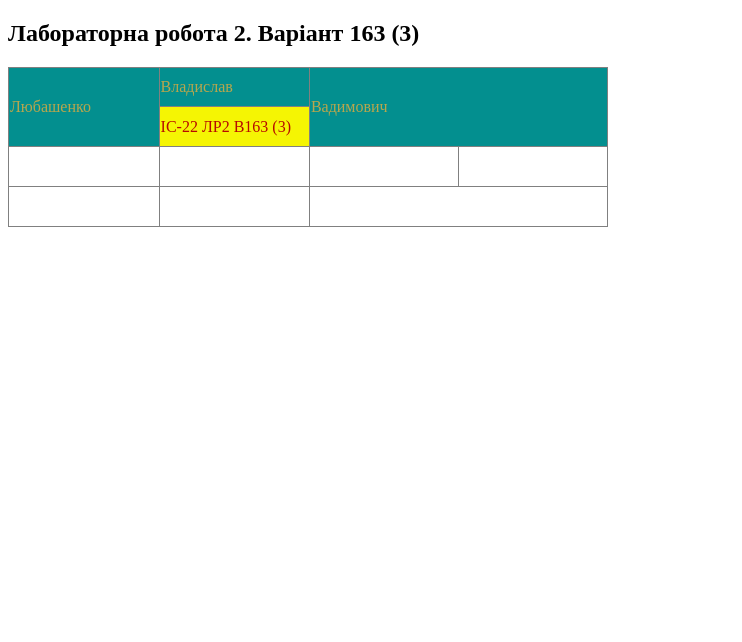
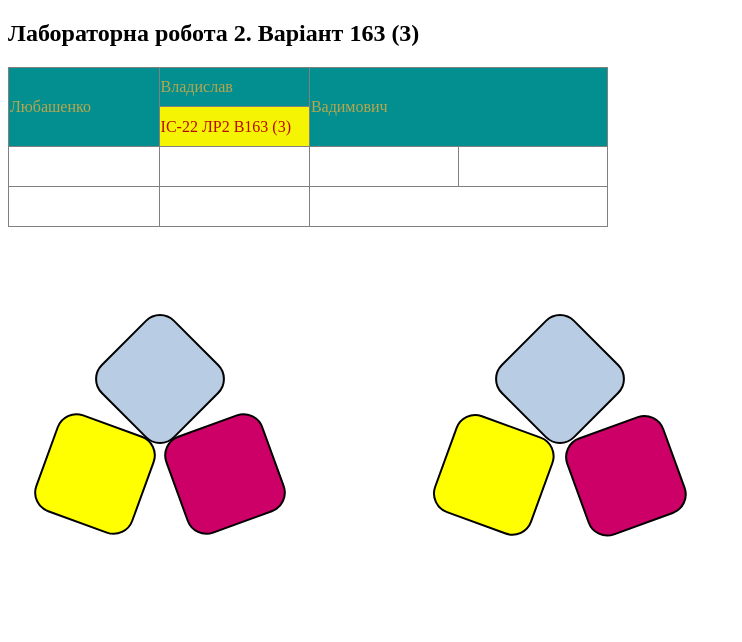
Before and after one commit to Dr-Vladson/frontend-2024-labs, a plain HTML site: page lab2/lab2.html in a window 1280 px wide. Shown: the whole page, without its empty margins (0-742 px from the left). Drawn offline with Linux system fonts and the light colour scheme.

Commit message:
+ second lab task2

```diff
--- a/lab2/lab2.html
+++ b/lab2/lab2.html
@@ -4,6 +4,7 @@
         <meta charset="UTF-8" />
         <meta name="viewport" content="width=device-width, initial-scale=1.0" />
         <title>Liubashenko V.V. IS-22</title>
+        <link rel="stylesheet" href="style.css" />
         <style>
             .row-1 {
                 background-color: #038f8f;
@@ -44,5 +45,17 @@
                 <td colspan="2"></td>
             </tr>
         </table>
+        <div class="wrapper">
+            <div class="block-1">
+                <div class="item block-1_item-1"></div>
+                <div class="item block-1_item-2"></div>
+                <div class="item block-1_item-3"></div>
+            </div>
+            <div class="block-2">
+                <div class="item block-2_item-1"></div>
+                <div class="item block-2_item-2"></div>
+                <div class="item block-2_item-3"></div>
+            </div>
+        </div>
     </body>
 </html>
--- /dev/null
+++ b/lab2/style.css
@@ -0,0 +1,49 @@
+.wrapper {
+    display: flex;
+    gap: 500px;
+}
+.block-1 {
+    position: relative;
+}
+.block-1_item-1 {
+    position: absolute;
+    left: 100px;
+    top: 100px;
+    transform: rotate(45deg);
+    background-color: #b8cce4;
+}
+.block-1_item-2 {
+    position: absolute;
+    left: 35px;
+    top: 195px;
+    transform: rotate(20deg);
+    background-color: #ffff00;
+}
+.block-1_item-3 {
+    position: absolute;
+    left: 165px;
+    top: 195px;
+    transform: rotate(-20deg);
+    background-color: #cc0066;
+}
+.item {
+    border-radius: 20%;
+    border: 2px solid black;
+    width: 100px;
+    height: 100px;
+}
+.block-2 {
+    transform: translateY(100px);
+}
+.block-2_item-1 {
+    transform: rotate(45deg);
+    background-color: #b8cce4;
+}
+.block-2_item-2 {
+    transform: rotate(20deg) translate(-65px, 15px);
+    background-color: #ffff00;
+}
+.block-2_item-3 {
+    transform: rotate(-20deg) translate(100px, -82px);
+    background-color: #cc0066;
+}
```
